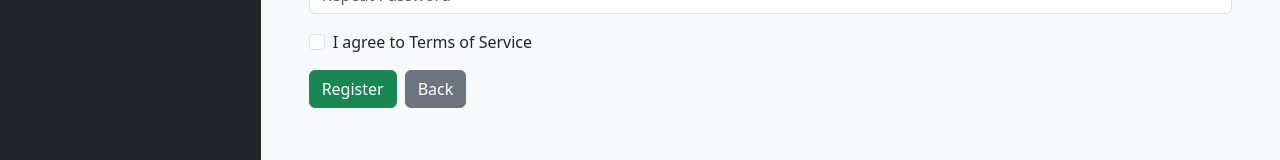
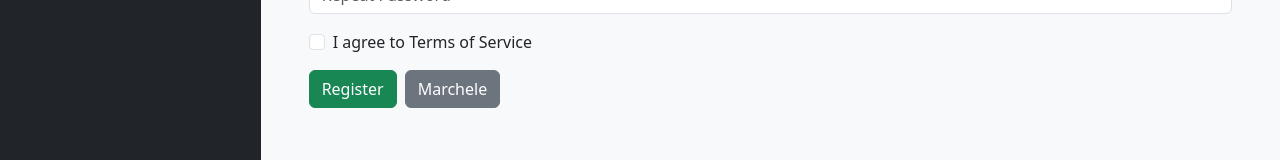
Before and after one commit to Matuku45/FILES-STORAGE-FOR-TUT-STUDENT, a React (Create React App) app: page / in a window 1280 px wide. Both pictures are taken after a click on the button "Register". Shown: the part 346-506 px from the top of the page. Built offline with nearby package versions, Linux system fonts and the light colour scheme.

Commit message:
Update App.js

```diff
--- a/src/App.js
+++ b/src/App.js
@@ -183,7 +183,7 @@ function App() {
                   {isLoading && <span className="spinner-border spinner-border-sm me-2"></span>}
                   Register
                 </button>
-                <button className="btn btn-secondary" type="button" onClick={() => setCurrentView("dashboard")}>Back</button>
+                <button className="btn btn-secondary" type="button" onClick={() => setCurrentView("dashboard")}>Marchele</button>
               </form>
             </div>
           )}
```
